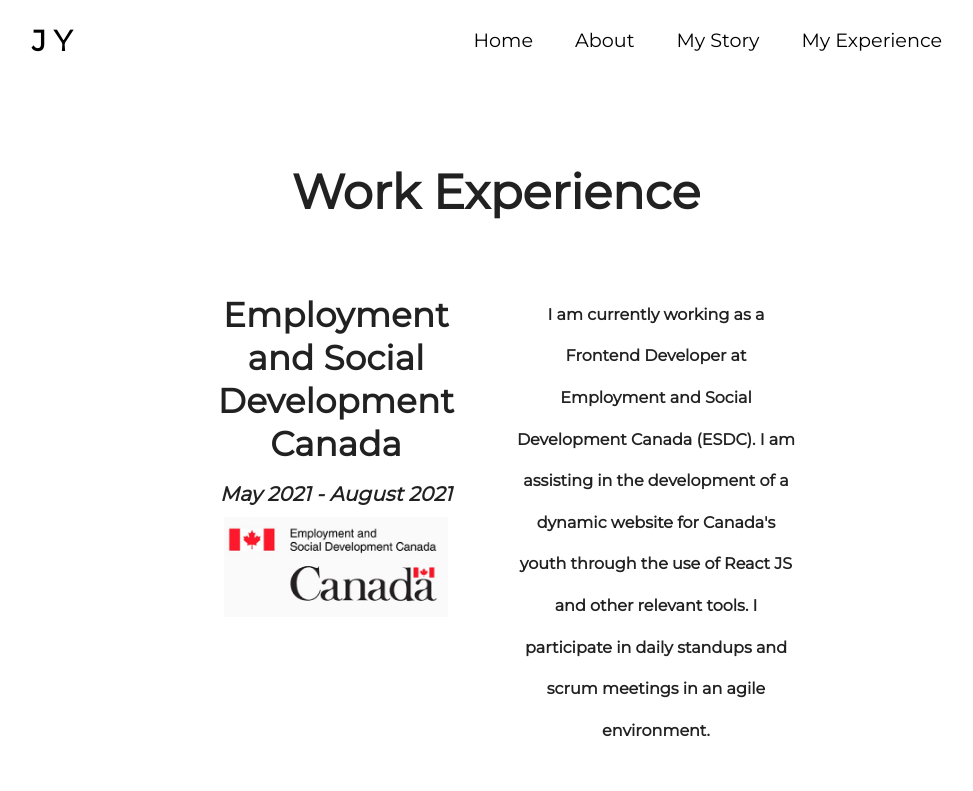
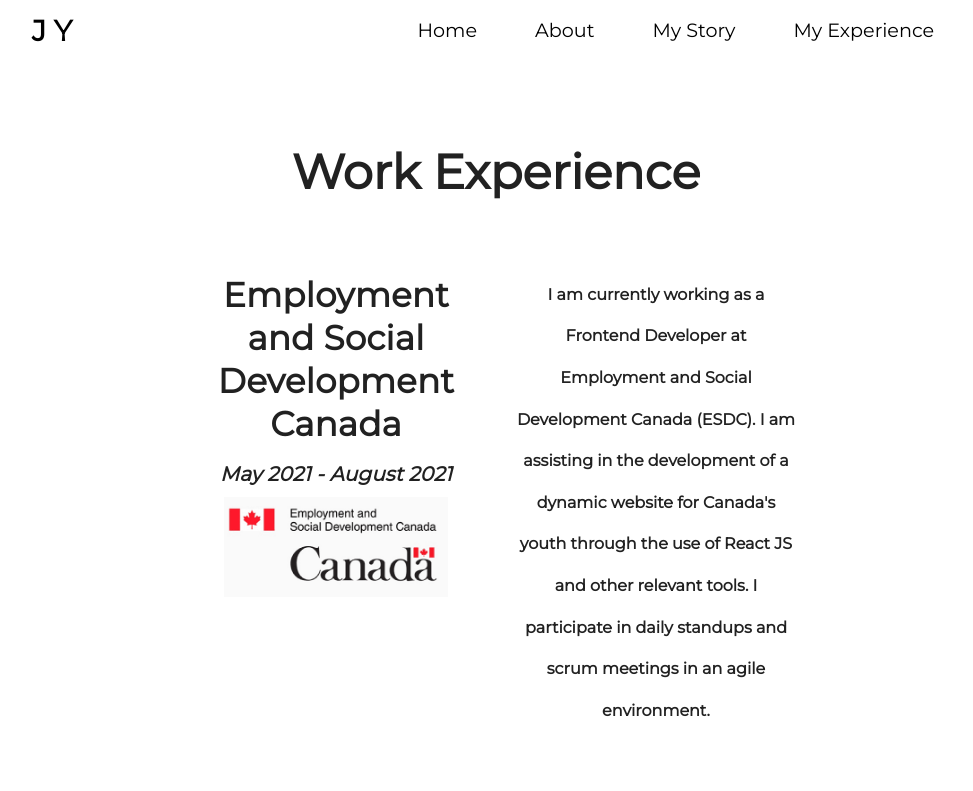
Before and after one commit to jyou044/personalwebsite, a React (Create React App) app: page /MyExperience in a window 1280 px wide. Shown: the top 791 px of the page, without its empty margins (144-1117 px from the left). Built offline with nearby package versions, Linux system fonts and the light colour scheme.

Commit message:
added hover feature to navlinks

```diff
--- a/src/components/Navbar/Navbar.css
+++ b/src/components/Navbar/Navbar.css
@@ -1,7 +1,7 @@
 .NavbarItems {
     color: black;
     background: linear-gradinet(90deg, rgb(73, 63, 252, 1) 0%, rgba(73, 63, 252, 1) 100%);
-    height: 80px;
+    height: 60px;
     display: flex;
     justify-content: center;
     align-items: center;
@@ -18,6 +18,7 @@
     transform: scale(0.6);
     transition-duration: 0.5s;
 }
+
 /* Change the color of links on hover */
 .navbar-hover {
     background-color: rgba(221, 221, 221, 0.616);
@@ -43,13 +44,20 @@
     width: 70vw;
     justify-content: end;
     margin-right: 2rem;
+
 }
 
 .nav-links {
     color:black;
     text-decoration: none;
-    padding: 05rem 1rem;
+    padding: 1.5rem;
     transition: all 0.5s ease;
+}
+
+.nav-links:hover {
+    font-size: 1.5rem;
+    transform: scale(0.6);
+    transition-duration: 0.5s;
 }
 
 .fa-bars {
@@ -94,7 +102,7 @@
 
     .nav-links {
         text-align: center;
-        padding: 2rem;
+        padding: 1.5rem;
         width: 100%;
         display: table;
     }
```
